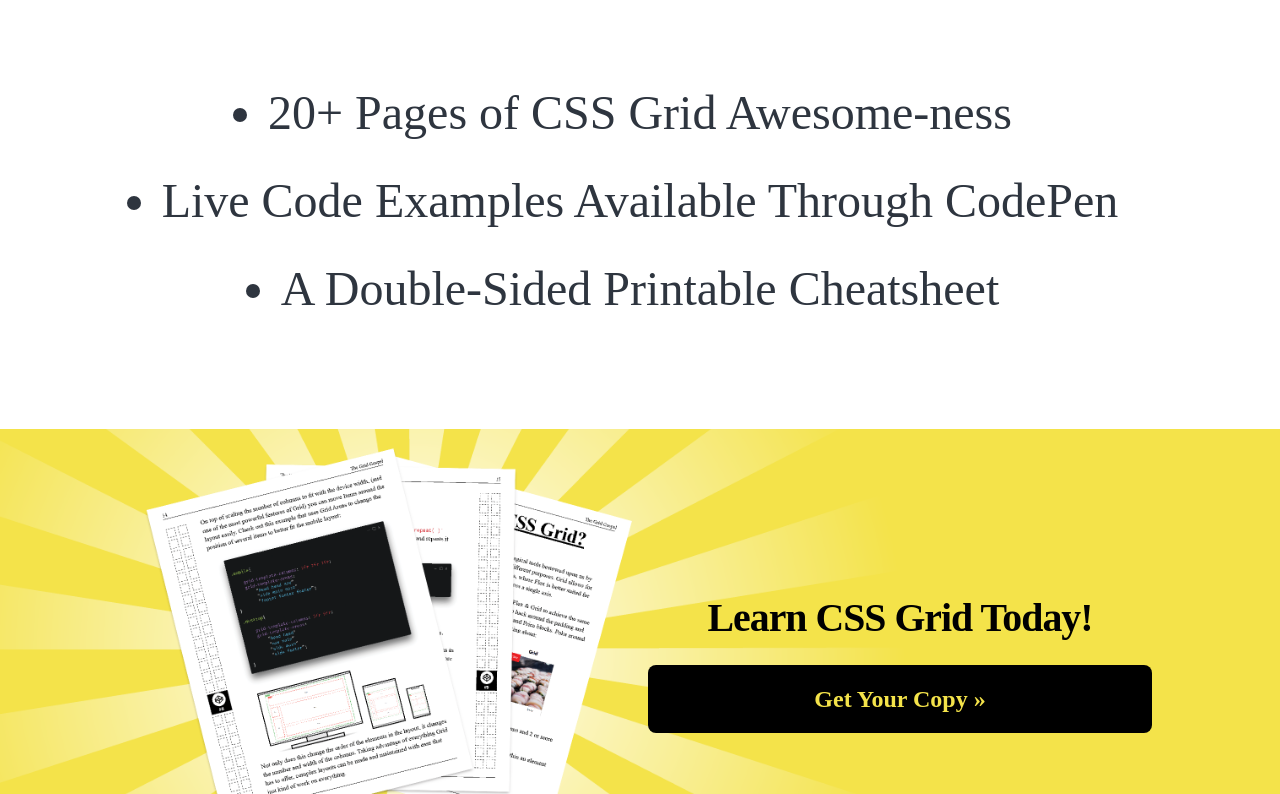
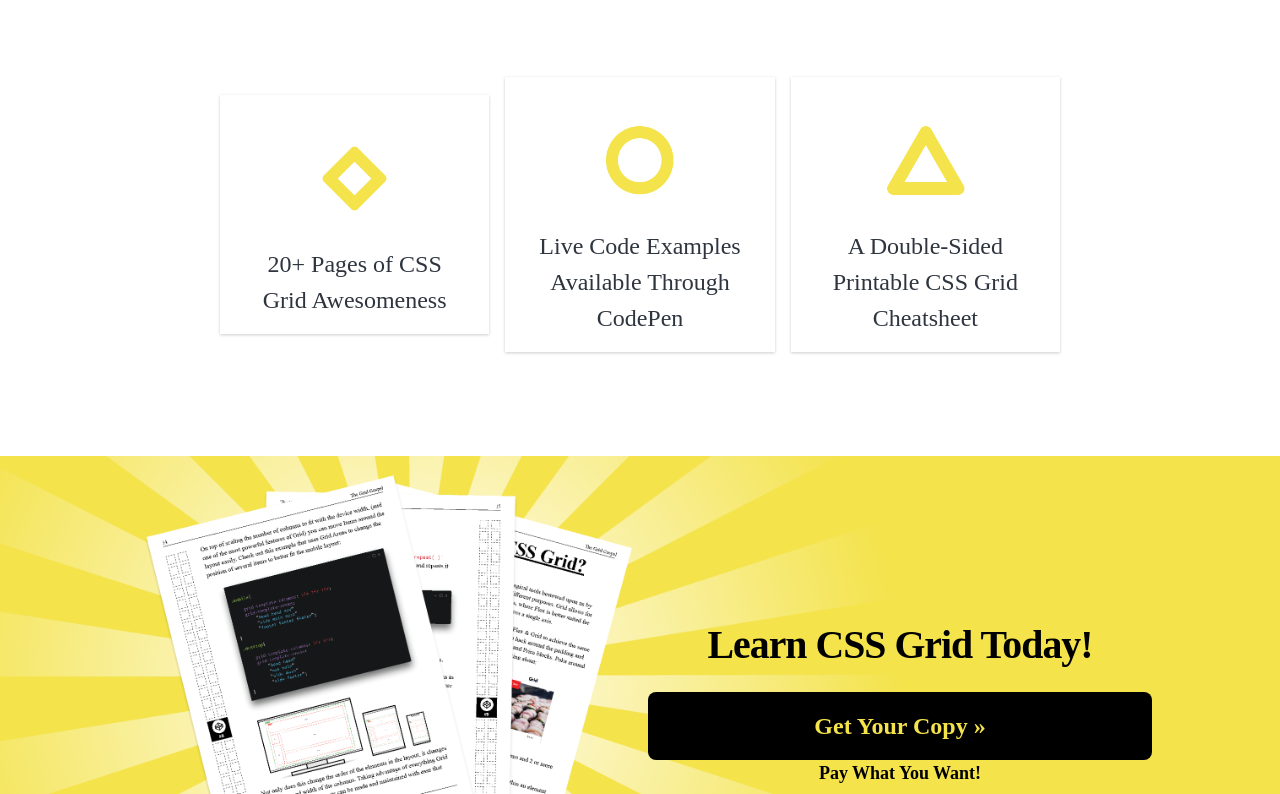
Before and after one commit to harnerdesigns/gridgospel.com, a Gatsby site: page / in a window 1280 px wide. Shown: the part 1059-1853 px from the top of the page. Built offline with nearby package versions, Linux system fonts and the light colour scheme; Gatsby itself is replaced by a stand-in of ours.

Commit message:
Pay What You Want

```diff
--- a/src/components/BuyButton.js
+++ b/src/components/BuyButton.js
@@ -9,7 +9,6 @@ import React from "react"
 import styled from "styled-components"
 
 import { breakpoints } from "../components/breakpoints"
-
 
 const BuyButton = ({ label }) => {
   return (
@@ -31,9 +30,20 @@ const Button = styled.a`
   border-radius: var(--border-radius);
   font-weight: 900;
   font-size: 1.25rem;
-
+  position: relative;
   @media ${breakpoints.laptop} {
     font-size: 1.5rem;
+  }
+  &:after {
+    content: "Pay What You Want!";
+    position: absolute;
+    bottom: 0%;
+    color: #000;
+    font-size: 0.75em;
+    left: 50%;
+    transform: translate(-50%, 100%);
+    width: auto;
+    white-space: nowrap;
   }
 `
 
--- a/src/pages/index.js
+++ b/src/pages/index.js
@@ -5,6 +5,9 @@ import Bio from "../components/bio"
 import Layout from "../components/layout"
 import SEO from "../components/seo"
 import styled from "styled-components"
+import Circle from "../../content/assets/Circle.png"
+import Diamond from "../../content/assets/Diamond.png"
+import Triangle from "../../content/assets/Triangle.png"
 
 import Image from "../../content/assets/cover-rounded.png"
 import pinwheel from "../../content/assets/white-pinwheel.png"
@@ -14,7 +17,6 @@ import Pages from "../../content/assets/pages.png"
 import BuyButton from "../components/BuyButton"
 
 import { breakpoints } from "../components/breakpoints"
-
 
 const BlogIndex = ({ data, location }) => {
   const siteTitle = data.site.siteMetadata?.title || `Title`
@@ -38,14 +40,21 @@ const BlogIndex = ({ data, location }) => {
             to be!
           </p>
           <p>
-            Order{" "}
-            <a href="https://gum.co/grid-gospel">The Grid Gospel</a>{" "}
-            Today And Receive:
+            Order <a href="https://gum.co/grid-gospel">The Grid Gospel</a> Today
+            And Receive:
           </p>
           <ul>
-            <li>20+ Pages of CSS Grid Awesome-ness</li>
-            <li>Live Code Examples Available Through CodePen</li>
-            <li>A Double-Sided Printable Cheatsheet</li>
+            <li>
+              <img src={Diamond} />
+              20+ Pages of CSS Grid Awesomeness
+            </li>
+            <li>
+              <img src={Circle} />
+              Live Code Examples Available Through CodePen
+            </li>
+            <li>
+              <img src={Triangle} />A Double-Sided Printable CSS Grid Cheatsheet
+            </li>
           </ul>
         </Block>
       </Column>
@@ -55,8 +64,8 @@ const BlogIndex = ({ data, location }) => {
           <img src={Pages} />
         </Block>
         <Block>
-         <h1>Learn CSS Grid Today!</h1>
-         <BuyButton label="Get Your Copy" />
+          <h1>Learn CSS Grid Today!</h1>
+          <BuyButton label="Get Your Copy" />
         </Block>
       </Grid>
     </Layout>
@@ -76,14 +85,12 @@ const Grid = styled.section`
   background-position: 50% 10%;
   background-size: auto 80%;
 
-
   @media ${breakpoints.laptop} {
     width: 100%;
     padding: 0 10vw;
-  grid-template-columns: 1fr 1fr;
-  background-position: -40% 50%;
-  background-size: 80% auto;
-
+    grid-template-columns: 1fr 1fr;
+    background-position: -40% 50%;
+    background-size: 80% auto;
   }
 
   img {
@@ -95,10 +102,30 @@ const Grid = styled.section`
   }
 
   ul {
-    display: flex;
+    display: grid;
     align-items: center;
     flex-direction: column;
     text-align: center;
+    grid-gap: 1rem;
+    @media ${breakpoints.laptop} {
+      grid-template-columns: 1fr 1fr 1fr;
+      width: 70%;
+    }
+
+    li {
+      list-style: none;
+      font-size: 0.5em;
+      word-wrap: break-word;
+      padding: 1rem 2rem;
+      box-shadow: 0 1px 3px rgba(0, 0, 0, 0.2);
+      display: flex;
+      align-items: center;
+      justify-content: center;
+      flex-direction: column;
+      img {
+        width: 50%;
+      }
+    }
   }
 `
 
@@ -116,9 +143,10 @@ const Block = styled.div`
   margin-bottom: 1rem;
 
   @media ${breakpoints.mobileOnly} {
-    a.buy-button{
+    a.buy-button {
       width: 100%;
-      text-align:center;    }
+      text-align: center;
+    }
   }
 
   @media ${breakpoints.laptop} {
```
Also changed, not shown: content/assets/Circle.png (added), content/assets/Diamond.png (added), content/assets/Triangle.png (added).
